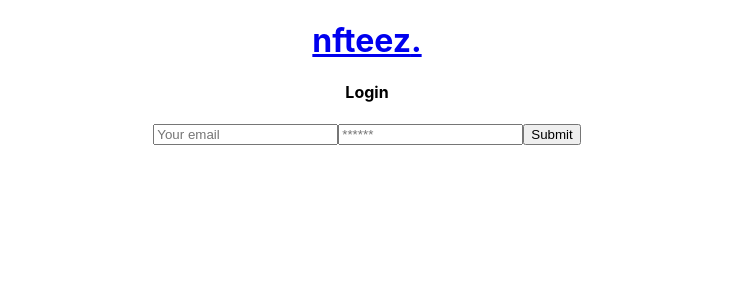
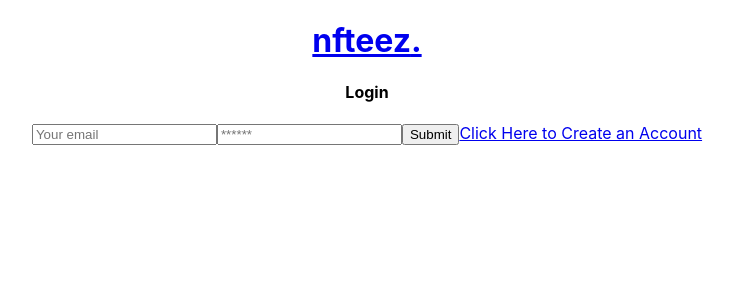
Before and after one commit to chaldrich24/nft-hot-or-not, a React (Create React App) app in the folder client/: page /login in a window 1280 px wide. Shown: the top 300 px of the page, without its empty margins (273-1006 px from the left). Built offline with nearby package versions, Linux system fonts and the light colour scheme.

Commit message:
adding sign up link to login

```diff
--- a/client/src/pages/Login.js
+++ b/client/src/pages/Login.js
@@ -2,6 +2,8 @@
 import { useMutation } from '@apollo/client';
 import { LOGIN_USER } from '../utils/mutations';
 import Auth from '../utils/auth';
+import { Link } from 'react-router-dom'
+
 
 const Login = (props) => {
     const [formState, setFormState] = useState({ email: '', password: '' });
@@ -61,6 +63,9 @@
                 <button className='btn d-block w-100' type='submit'>
                   Submit
                 </button>
+                <Link to="/signup">
+                    Click Here to Create an Account
+                </Link>
               </form>
               {error && <div>Login failed</div>}
             </div>
```
